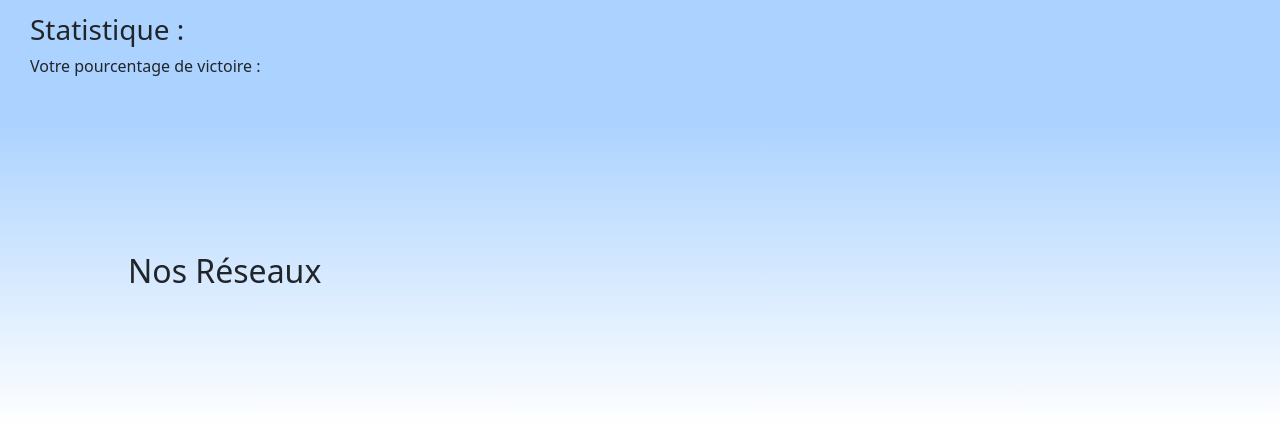
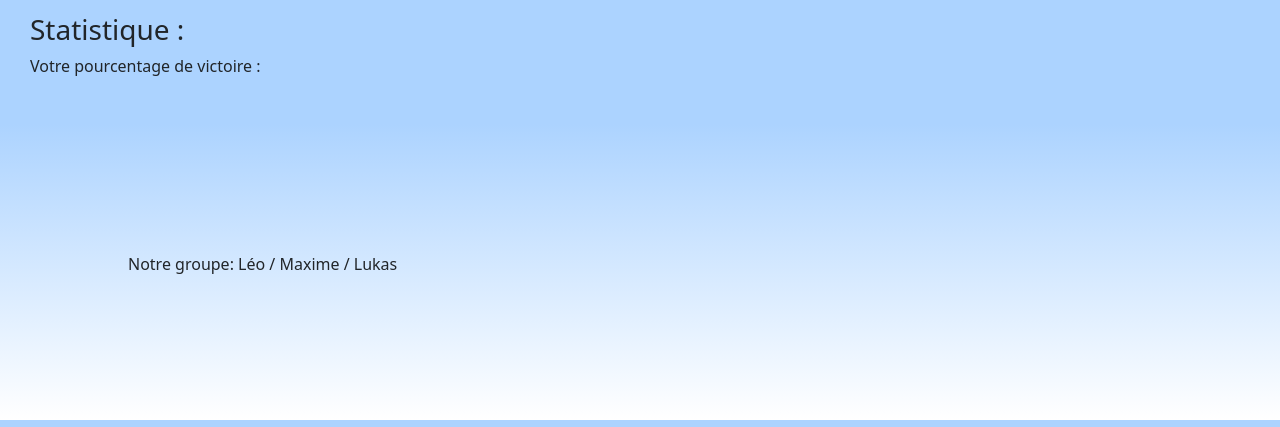
Before and after one commit to F0rline/PFC, a plain HTML site: page index.html in a window 1280 px wide. Shown: the part 892-1319 px from the top of the page. Drawn offline with nearby package versions, Linux system fonts and the light colour scheme; a web font is replaced by a local one.

Commit message:
change footer

```diff
--- a/index.html
+++ b/index.html
@@ -60,7 +60,7 @@
             </div>
     </main>
     <footer class="linear-inverted position-bottom">
-        <h2>Nos Réseaux</h2>
+        <p>Notre groupe: Léo / Maxime / Lukas</p>
     </footer>
 </body>
 </html>
```
